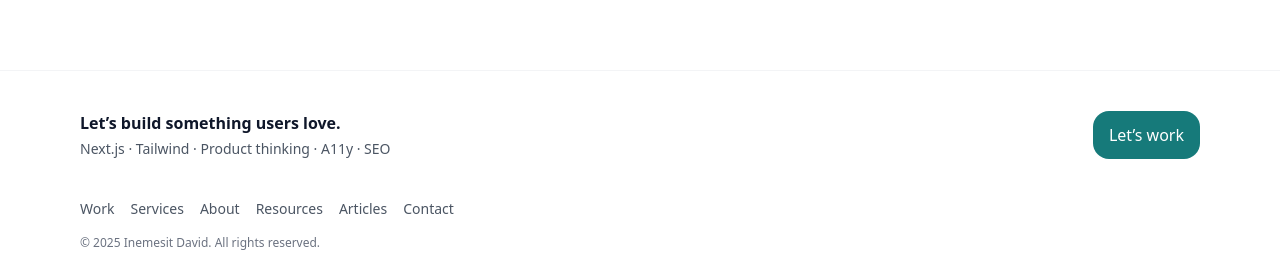
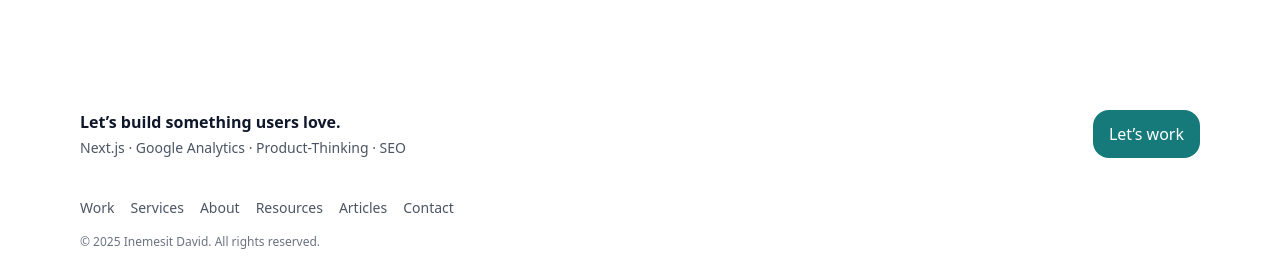
Before and after one commit to ReechardDev/portfolio-2025-pro, a Next.js app: page / in a window 1280 px wide. Shown: the part 2387-2659 px from the top of the page. Built offline with nearby package versions, Linux system fonts and the light colour scheme.

Commit message:
Footer: update capability tagline

```diff
--- a/components/Footer.jsx
+++ b/components/Footer.jsx
@@ -11,13 +11,13 @@ const FOOTER_LINKS = [
 
 export default function Footer() {
   return (
-    <footer className="mt-24 border-t border-gray-100">
+    <footer className="mt-24 border-top border-gray-100">
       {/* Top band: message + CTA */}
       <div className="mx-auto max-w-6xl px-4 py-10 grid gap-6 md:grid-cols-2 items-center">
         <div>
           <div className="font-semibold">Let’s build something users love.</div>
           <div className="text-sm text-gray-600 mt-1">
-            Next.js · Tailwind · Product thinking · A11y · SEO
+            Next.js · Google Analytics · Product-Thinking · SEO
           </div>
         </div>
         <div className="md:text-right">
```
